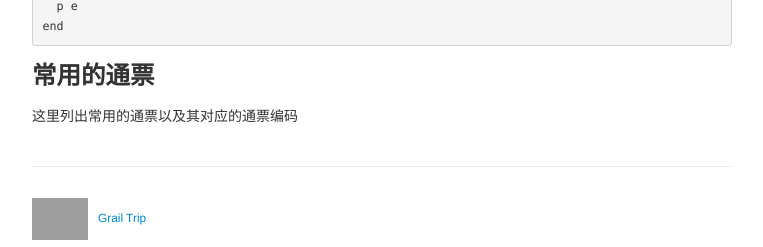
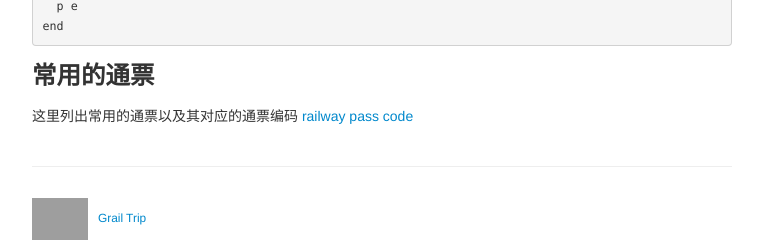
Before and after one commit to kyoangel/grailtrip, a Jekyll site: the page built from zh/pages/01_rail_pass.md, in a window 1280 px wide and 900 px high, scrolled down 5143 px. Shown: the part 650-897 px from the top of the window, without its empty margins (258-1021 px from the left). Built offline with Jekyll 4.4.1, drawn with Linux system fonts in a browser that asks for light colours; grey boxes are pictures that could not be loaded.

Commit message:
RailPass: retrieve rail pass code from csv

```diff
--- a/zh/pages/01_rail_pass.md
+++ b/zh/pages/01_rail_pass.md
@@ -291,3 +291,4 @@ end
 
 ### 常用的通票
 这里列出常用的通票以及其对应的通票编码
+[railway pass code](/data/railpass.csv)
```
Also changed, not shown: data/railpass.csv (renamed from railpass.csv).
